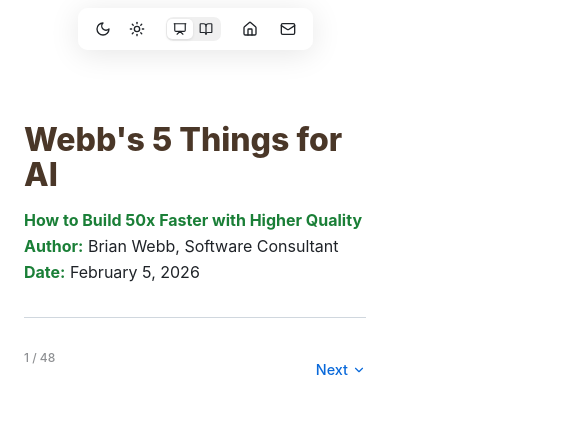
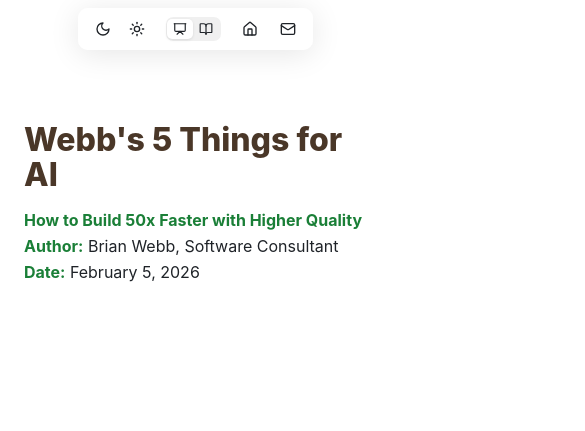
Before and after one commit to flacito/webbs-5-things, a React (Vite) app: page /#/0 in a window 390 px wide. Shown: the top 431 px of the page, 585 px wide, since content can reach past the window. Built offline with nearby package versions, Linux system fonts and the light colour scheme.

Commit message:
push mobile slide footer to bottom of viewport
- Use flexbox on mobile slide to push footer to bottom
- Content area grows to fill space with flex: 1
- Footer uses margin-top: auto for bottom alignment

Co-Authored-By: Claude Opus 4.5 <noreply@anthropic.com>

```diff
--- a/src/index.css
+++ b/src/index.css
@@ -1002,9 +1002,11 @@ html.dark .mode-toggle button.active {
 .mobile-slide {
   width: 100%;
   min-height: var(--mobile-vh, 100vh);
-  padding: 4rem 1.5rem 3rem 1.5rem; /* Extra top padding for sticky toolbar */
+  padding: 4rem 1.5rem 2rem 1.5rem; /* Extra top padding for sticky toolbar */
   border-bottom: 1px solid var(--gh-border);
   box-sizing: border-box;
+  display: flex;
+  flex-direction: column;
 }
 
 .mobile-slide:last-child {
@@ -1014,6 +1016,7 @@ html.dark .mode-toggle button.active {
 .mobile-slide-content {
   max-width: 100%;
   text-align: left;
+  flex: 1; /* Grow to fill available space, pushing footer to bottom */
 }
 
 /* Typography for mobile slides */
@@ -1177,8 +1180,8 @@ html.dark .mode-toggle button.active {
   display: flex;
   justify-content: space-between;
   align-items: center;
-  margin-top: 2rem;
-  padding-top: 1rem;
+  margin-top: auto; /* Push to bottom of flex container */
+  padding-top: 1.5rem;
   border-top: 1px solid var(--gh-border);
 }
 
```
